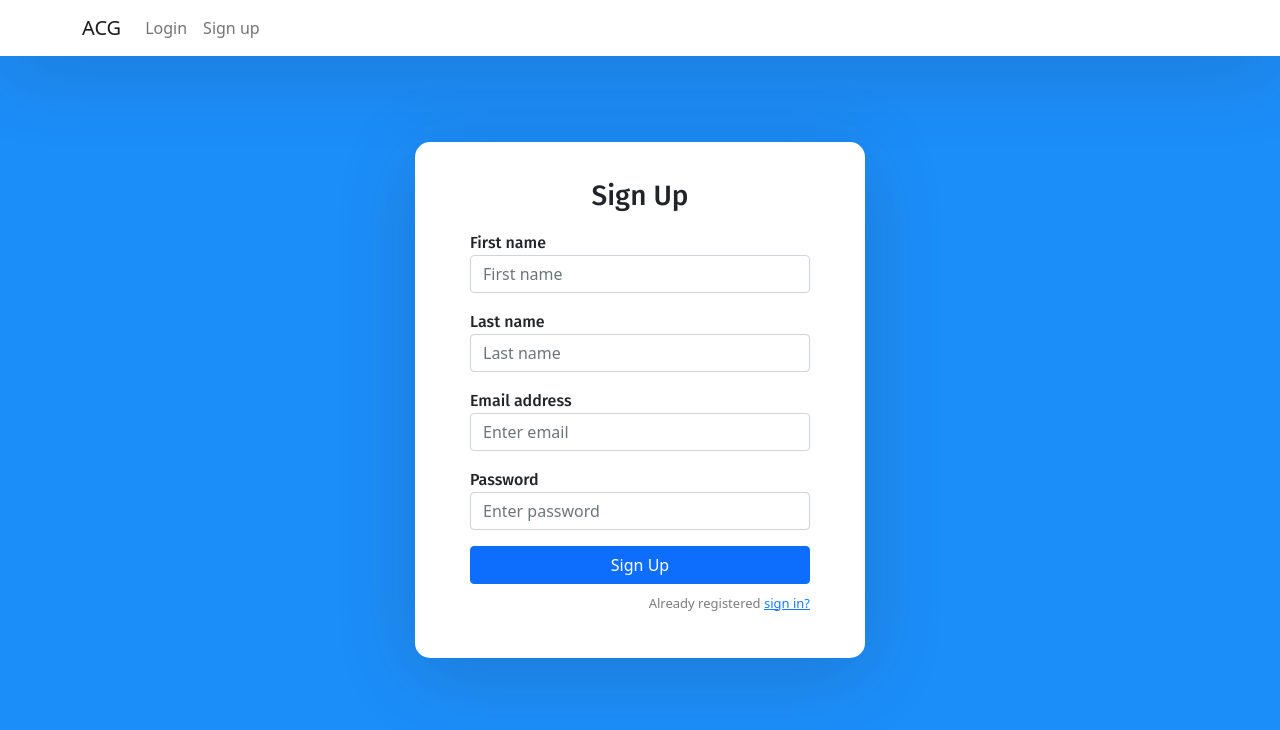
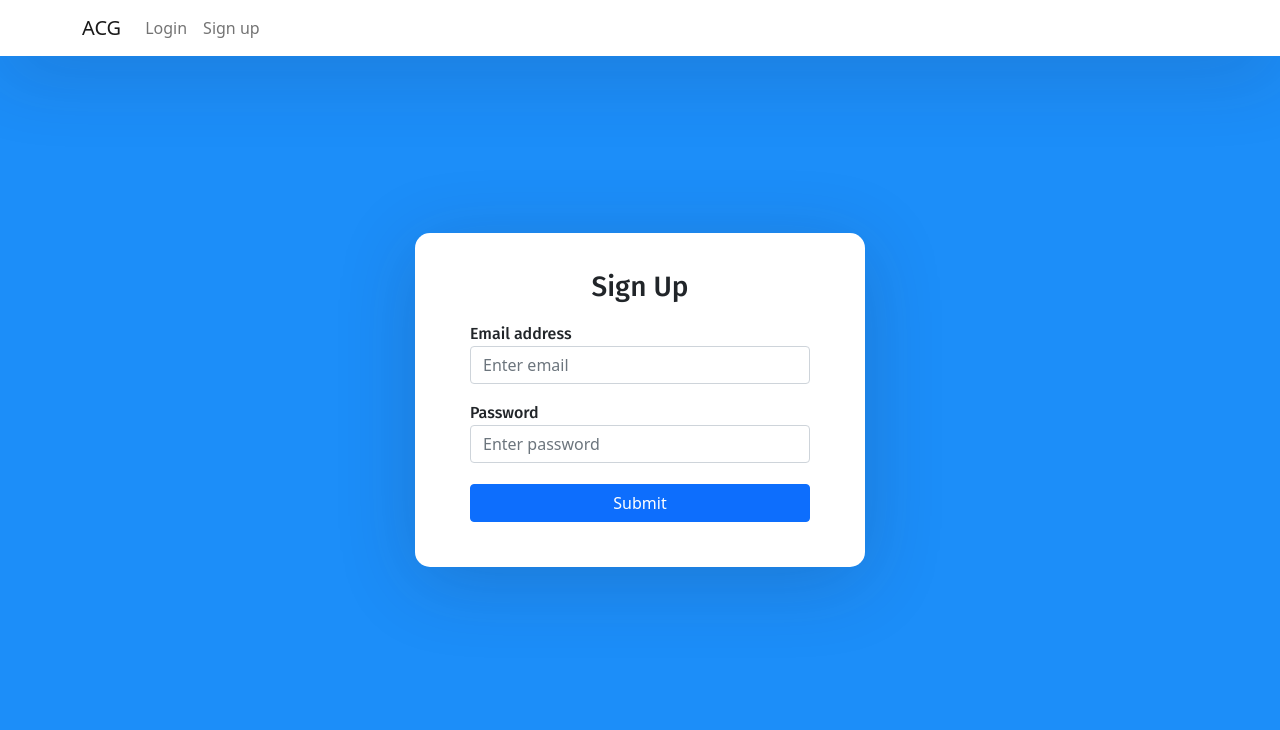
Before and after one commit to miromatagne/Cypress-Testing, a React (Create React App) app in the folder acg-react-app/: page /sign-up in a window 1280 px wide. Shown: the top 730 px of the page. Built offline with nearby package versions, Linux system fonts and the light colour scheme; the HTML template or start-up script is replaced by a standard one.

Commit message:
implemented login with firebase

```diff
--- a/acg-react-app/package.json
+++ b/acg-react-app/package.json
@@ -14,8 +14,8 @@
     "web-vitals": "^2.1.4"
   },
   "scripts": {
+    "start": "react-scripts start",
     "cypress:open": "cypress open",
-    "start": "react-scripts start",
     "build": "react-scripts build",
     "test": "react-scripts test",
     "eject": "react-scripts eject"
--- a/acg-react-app/src/components/SignupCard.js
+++ b/acg-react-app/src/components/SignupCard.js
@@ -1,42 +1,67 @@
-import React, { Component } from "react";
+import React, { Component, useState } from "react";
 
-const SignupCard = () => {
+const SignupCard = (props) => {
+  const {
+    email,
+    setEmail,
+    password,
+    setPassword,
+    error,
+    setError,
+    errorMessage,
+    setErrorMessage,
+    validate,
+    submitSignup,
+  } = props;
+
   return (
-    <div>
+    <form onSubmit={submitSignup}>
       <h3>Sign Up</h3>
-      <div className="mb-3">
-        <label>First name</label>
-        <input type="text" className="form-control" placeholder="First name" />
-      </div>
-      <div className="mb-3">
-        <label>Last name</label>
-        <input type="text" className="form-control" placeholder="Last name" />
-      </div>
       <div className="mb-3">
         <label>Email address</label>
         <input
-          type="email"
+          type="text"
+          id="email-input"
           className="form-control"
           placeholder="Enter email"
+          value={email}
+          onChange={(e) => setEmail(e.target.value)}
         />
       </div>
       <div className="mb-3">
         <label>Password</label>
         <input
           type="password"
+          id="password-input"
           className="form-control"
           placeholder="Enter password"
+          value={password}
+          onChange={(e) => setPassword(e.target.value)}
         />
       </div>
-      <div className="d-grid">
-        <button type="submit" className="btn btn-primary">
-          Sign Up
+      {error ? (
+        <div
+          id="error-message"
+          style={{
+            display: "flex",
+            color: "red",
+            fontSize: 13,
+            justifyContent: "center",
+            alignItems: "center",
+            width: "100%",
+          }}
+        >
+          {errorMessage}
+        </div>
+      ) : (
+        <></>
+      )}
+      <div className="d-grid" style={{ paddingTop: 5 }}>
+        <button type="submit" className="btn btn-primary" id="submit-button">
+          Submit
         </button>
       </div>
-      <p className="forgot-password text-right">
-        Already registered <a href="/sign-in">sign in?</a>
-      </p>
-    </div>
+    </form>
   );
 };
 
--- /dev/null
+++ b/acg-react-app/src/firebase.js
@@ -0,0 +1,37 @@
+import {
+  GoogleAuthProvider,
+  getAuth,
+  signInWithPopup,
+  signInWithEmailAndPassword,
+  createUserWithEmailAndPassword,
+  sendPasswordResetEmail,
+  signOut,
+} from "firebase/auth";
+import {
+  getFirestore,
+  query,
+  getDocs,
+  collection,
+  where,
+  addDoc,
+} from "firebase/firestore";
+
+// Import the functions you need from the SDKs you need
+import { initializeApp } from "firebase/app";
+// TODO: Add SDKs for Firebase products that you want to use
+// https://firebase.google.com/docs/web/setup#available-libraries
+
+// Your web app's Firebase configuration
+const firebaseConfig = {
+  apiKey: "AIzaSyD6uqLEmAFEXceFmUjW6w1LQqrn0V2Z9X4",
+  authDomain: "cypress-testing-5a379.firebaseapp.com",
+  projectId: "cypress-testing-5a379",
+  storageBucket: "cypress-testing-5a379.appspot.com",
+  messagingSenderId: "559412448931",
+  appId: "1:559412448931:web:5f116edeec5571966eb916",
+};
+
+// Initialize Firebase
+const app = initializeApp(firebaseConfig);
+
+export const auth = getAuth(app);
--- a/acg-react-app/src/screens/SignupScreen.js
+++ b/acg-react-app/src/screens/SignupScreen.js
@@ -1,10 +1,52 @@
-import React from "react";
+import React, { useState } from "react";
 import SignupCard from "../components/SignupCard";
-import { Link } from "react-router-dom";
+import { Link, Navigate } from "react-router-dom";
+import { createUserWithEmailAndPassword } from "firebase/auth";
+import { auth } from "../firebase";
 
 const SignupScreen = () => {
+  const [email, setEmail] = useState("");
+  const [password, setPassword] = useState("");
+  const [error, setError] = useState(false);
+  const [errorMessage, setErrorMessage] = useState("");
+  const [redirect, setRedirect] = useState(false);
+
+  const validate = () => {
+    var valid = true;
+    if (!/^[A-Z0-9._%+-]+@[A-Z0-9.-]+\.[A-Z]{2,99}$/i.test(email)) {
+      setErrorMessage("The email address is invalid");
+      valid = false;
+    } else if (password === "") {
+      setErrorMessage("The password is invalid");
+      valid = false;
+    }
+    return valid;
+  };
+
+  const register = async () => {
+    try {
+      const user = await createUserWithEmailAndPassword(auth, email, password);
+      console.log(user);
+    } catch (error) {
+      console.log(error);
+    }
+  };
+
+  const submitSignup = (e) => {
+    e.preventDefault();
+    console.log(email);
+    console.log(password);
+    if (!validate()) {
+      setError(true);
+      return;
+    }
+    register();
+    setRedirect(true);
+  };
+
   return (
     <div className="App">
+      {redirect ? <Navigate to="/home" /> : <></>}
       <nav className="navbar navbar-expand-lg navbar-light fixed-top">
         <div className="container">
           <Link className="navbar-brand" to={"/sign-in"}>
@@ -28,7 +70,18 @@ const SignupScreen = () => {
       </nav>
       <div className="auth-wrapper">
         <div className="auth-inner">
-          <SignupCard />
+          <SignupCard
+            email={email}
+            setEmail={setEmail}
+            password={password}
+            setPassword={setPassword}
+            error={error}
+            setError={setError}
+            errorMessage={errorMessage}
+            setErrorMessage={setErrorMessage}
+            validate={validate}
+            submitSignup={submitSignup}
+          />
         </div>
       </div>
     </div>
```
